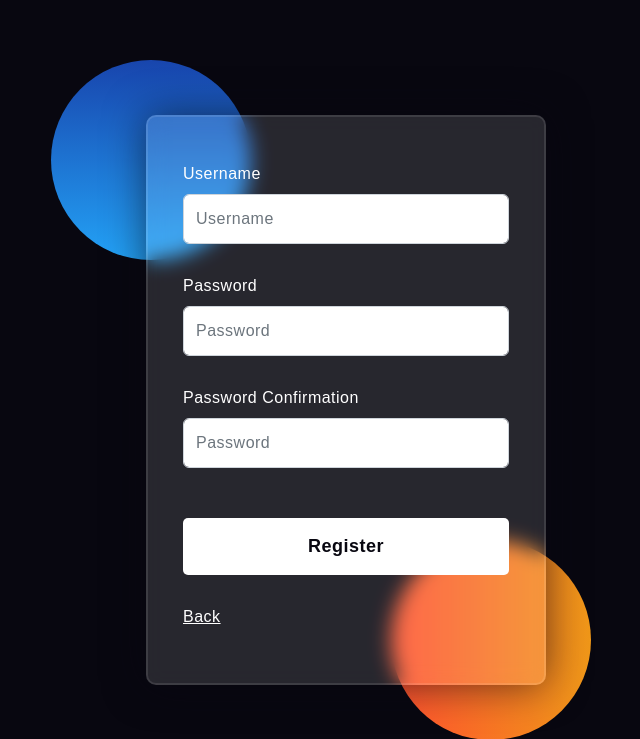
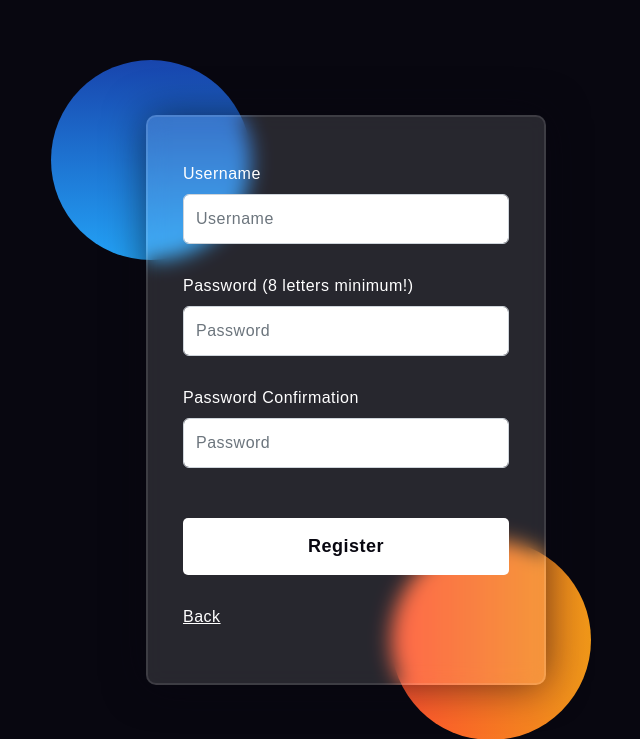
Before and after one commit to ivanrbnc/PBP-Tugas, a Django app: page /todolist/register/ in a window 1280 px wide. Shown: the top 739 px of the page, without its empty margins (294-934 px from the left). Run offline with Django 4.2, Linux system fonts and the light colour scheme.

Commit message:
Tugas 5 - Update 4 - Minor label changes

```diff
--- a/static/css/log-reg-create.css
+++ b/static/css/log-reg-create.css
@@ -1,3 +1,5 @@
+/* https://dev.to/shantanu_jana/glassmorphism-login-form-using-only-html-css-mia */
+
 *,
 *:before,
 *:after {
--- a/todolist/templates/register.html
+++ b/todolist/templates/register.html
@@ -29,7 +29,7 @@
         <label for="username">Username</label>
         <input type="text" name="username" placeholder="Username" class="form-control" required>
 
-        <label for="password">Password</label>
+        <label for="password">Password (8 letters minimum!)</label>
         <input type="password" name="password1" placeholder="Password" class="form-control" required>
 
         <label for="password">Password Confirmation</label>
```
